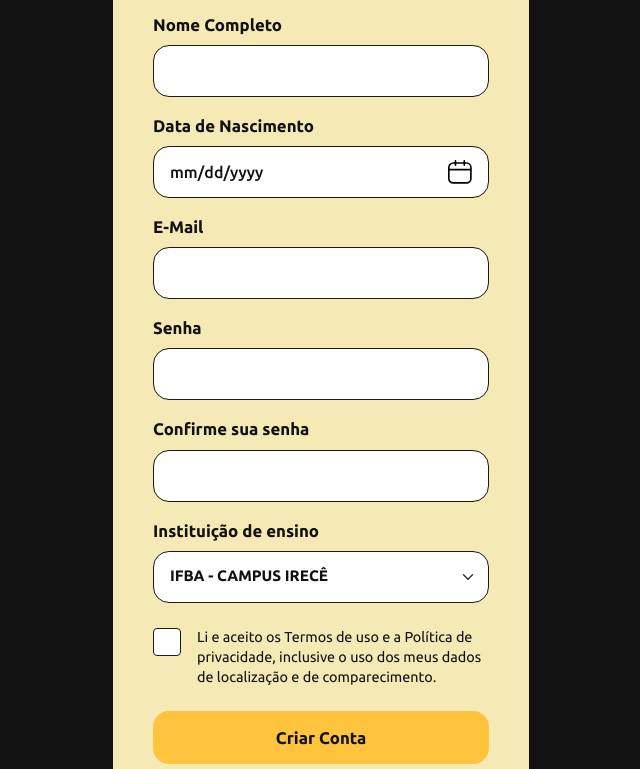
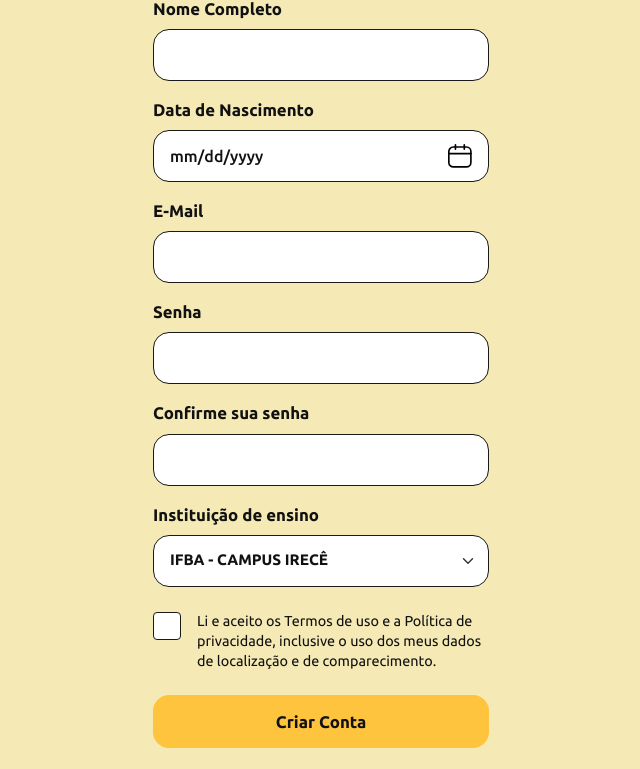
Before and after one commit to evandrolopes000777/JaPassou, a plain HTML site: page cadastro.html in a window 1280 px wide. Shown: the part 164-933 px from the top of the page, without its empty margins (319-959 px from the left). Drawn offline with nearby package versions, Linux system fonts and the light colour scheme.

Commit message:
style: Tira a borda preta do login e do cadastro

```diff
--- a/assets/css/cadastro.css
+++ b/assets/css/cadastro.css
@@ -14,7 +14,7 @@
     --cadastro-branco: #ffffff;
     --cadastro-borda: #1a1a1a;
 
-    background-color: var(--cadastro-fundo);
+    background-color: var(--cadastro-painel);
     font-family: "Ubuntu", system-ui, -apple-system, "Segoe UI", Roboto, sans-serif;
 }
 
@@ -22,9 +22,9 @@
 .cadastro-painel {
     max-width: 26rem;
     padding: 1.25rem 1.25rem 2rem;
-    background-color: var(--cadastro-painel);
+    background-color: transparent;      /* o bege agora vem do body */
     color: var(--cadastro-texto);
-    border-radius: 1.25rem;
+    border-radius: 0;                   /* sem cantos arredondados */
 }
 
 /* ---------- Cabeçalho: botão voltar + título ---------- */
--- a/cadastro.html
+++ b/cadastro.html
@@ -21,7 +21,7 @@
     <link rel="stylesheet" href="assets/css/componentes.css">
     <link rel="stylesheet" href="assets/css/cadastro.css">
 </head>
-<body class="cadastro-pagina d-flex align-items-center justify-content-center min-vh-100 p-3">
+<body class="cadastro-pagina d-flex align-items-center justify-content-center min-vh-100">
 
     <main class="cadastro-painel w-100">
 
```
Also changed, not shown: assets/css/login.css (+5 -6 lines), login.html (+1 -1 lines).
